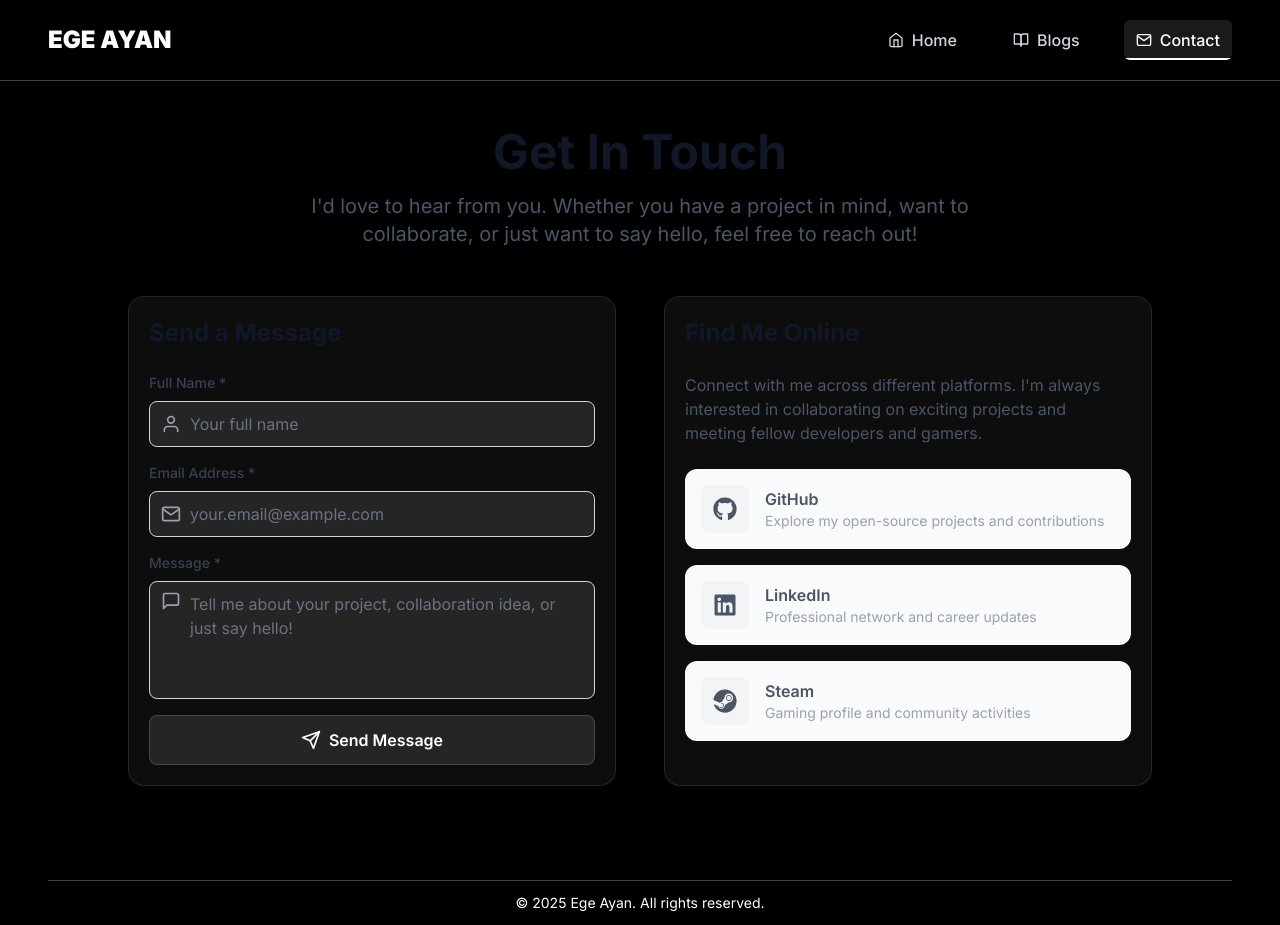
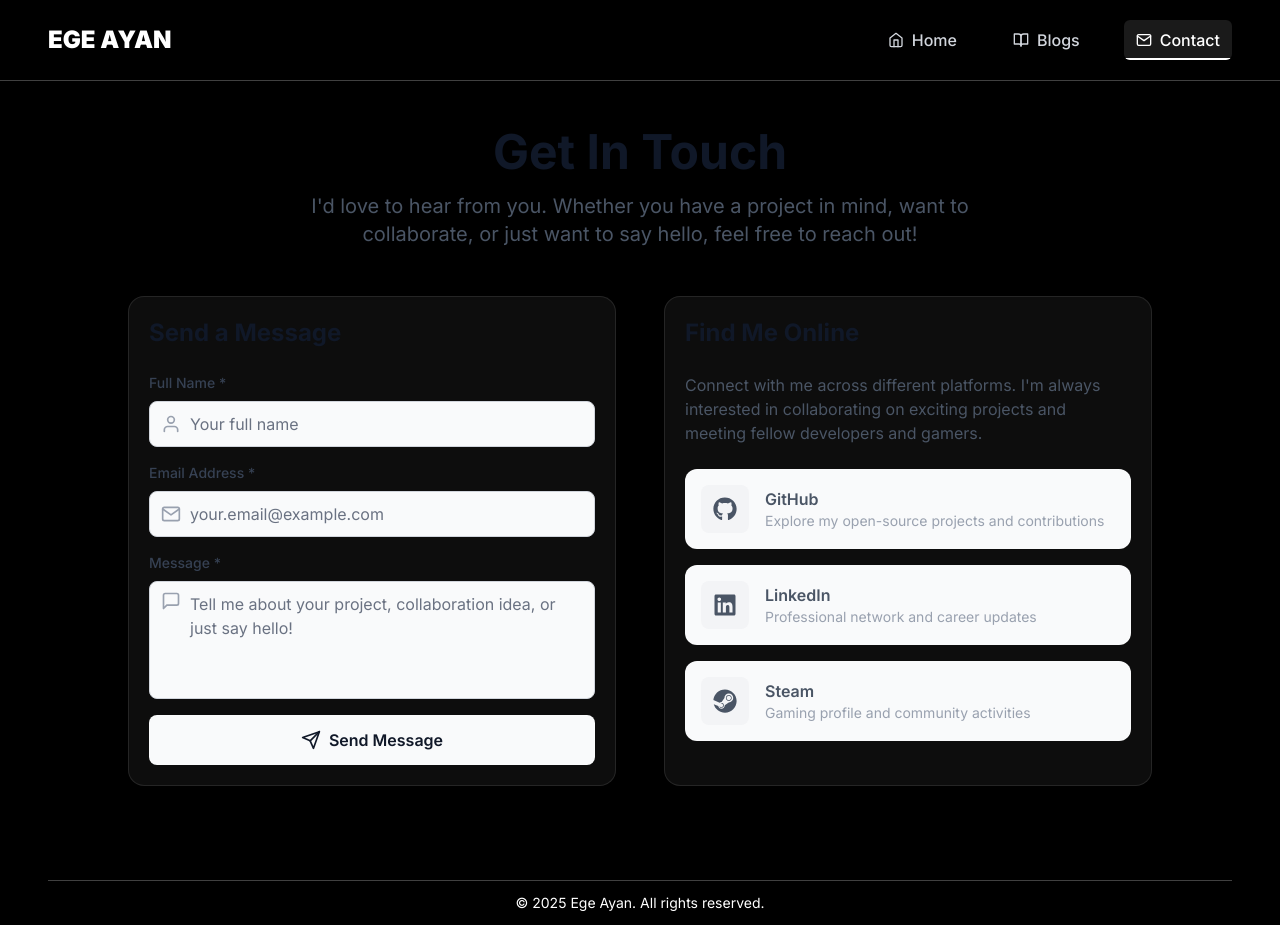
Before and after one commit to ege-ayan/personal-website, a Next.js app: page /contact in a window 1280 px wide. Built offline with nearby package versions, Linux system fonts and the light colour scheme.

Commit message:
adjust contact page button colors

```diff
--- a/components/contact/contact-form.tsx
+++ b/components/contact/contact-form.tsx
@@ -101,7 +101,7 @@ export default function ContactForm() {
                     {...register("name")}
                     type="text"
                     id="name"
-                    className={`block w-full pl-10 pr-3 py-2.5 border rounded-lg bg-white/10 text-gray-900 dark:text-white placeholder-gray-500 dark:placeholder-gray-400 focus:outline-none focus:ring-2 focus:ring-white/50 focus:border-transparent transition-colors ${
+                    className={`block w-full pl-10 pr-3 py-2.5 border rounded-lg bg-gray-50 dark:bg-slate-700/50 text-gray-900 dark:text-white placeholder-gray-500 dark:placeholder-gray-400 focus:outline-none focus:ring-2 focus:ring-white/50 focus:border-transparent transition-colors ${
                       errors.name
                         ? "border-red-300 dark:border-red-600"
                         : "border-gray-300 dark:border-slate-600"
@@ -132,7 +132,7 @@ export default function ContactForm() {
                     {...register("email")}
                     type="email"
                     id="email"
-                    className={`block w-full pl-10 pr-3 py-2.5 border rounded-lg bg-white/10 not-last:ext-gray-900 dark:text-white placeholder-gray-500 dark:placeholder-gray-400 focus:outline-none focus:ring-2 focus:ring-white/50 focus:border-transparent transition-colors ${
+                    className={`block w-full pl-10 pr-3 py-2.5 border rounded-lg bg-gray-50 dark:bg-slate-700/50 text-gray-900 dark:text-white placeholder-gray-500 dark:placeholder-gray-400 focus:outline-none focus:ring-2 focus:ring-white/50 focus:border-transparent transition-colors ${
                       errors.email
                         ? "border-red-300 dark:border-red-600"
                         : "border-gray-300 dark:border-slate-600"
@@ -163,7 +163,7 @@ export default function ContactForm() {
                     {...register("message")}
                     id="message"
                     rows={4}
-                    className={`block w-full pl-10 pr-3 py-2.5 border rounded-lg bg-white/10 text-gray-900 dark:text-white placeholder-gray-500 dark:placeholder-gray-400 focus:outline-none focus:ring-2 focus:ring-white/50 focus:border-transparent transition-colors resize-none ${
+                    className={`block w-full pl-10 pr-3 py-2.5 border rounded-lg bg-gray-50 dark:bg-slate-700/50 text-gray-900 dark:text-white placeholder-gray-500 dark:placeholder-gray-400 focus:outline-none focus:ring-2 focus:ring-white/50 focus:border-transparent transition-colors resize-none ${
                       errors.message
                         ? "border-red-300 dark:border-red-600"
                         : "border-gray-300 dark:border-slate-600"
@@ -193,7 +193,7 @@ export default function ContactForm() {
               <button
                 type="submit"
                 disabled={isSubmitting}
-                className="w-full bg-white/10 cursor-pointer hover:bg-white/10 border border-white/15 disabled:bg-gray-700 text-white font-semibold py-3 px-6 rounded-lg transition-all duration-200 disabled:cursor-not-allowed flex items-center justify-center space-x-2"
+                className="w-full bg-gray-50 dark:bg-slate-700/50 cursor-pointer hover:bg-gray-100 dark:hover:bg-slate-700 border border-white/15 disabled:bg-gray-700 text-gray-900 dark:text-white font-semibold py-3 px-6 rounded-lg transition-all duration-200 disabled:cursor-not-allowed flex items-center justify-center space-x-2"
               >
                 {isSubmitting ? (
                   <>
```
